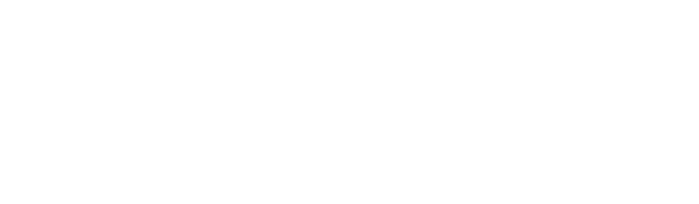
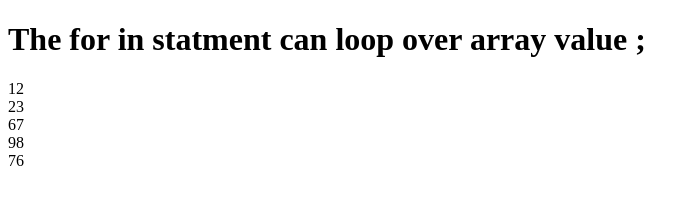
Before and after one commit to farhanshaikh0009/shaikh, a plain HTML site: page loops prectice.html in a window 1280 px wide. Shown: the whole page, without its empty margins (0-699 px from the left). Drawn offline with Linux system fonts and the light colour scheme.

Commit message:
forr in loops started

```diff
--- a/loops prectice.html
+++ b/loops prectice.html
@@ -6,6 +6,111 @@
     <title>Loops Prectice</title>
 </head>
 <body>
+    <!-- <h1>Java Script for Loops</h1>
+    <p id="demo"></p>
+
+    <script>
+        const cars = ["BMW", "Volvo", "Saad", "Ford", "Audi",];
+
+        let text = "" ;
+        for (let i = 0; i< cars.length; i++) {
+            text += cars[i] + "<br>";
+        };
+        document.getElementById("demo").innerHTML = text;
+    </script> -->
+
+
+<!-- <h1>Java Script for Loops</h1>
+<p id="demo"></p>
+
+<script>
+    let text = "" ;
+    for (let i = 0; i < 5; i++) {
+        text +="This number is " + i + "<br>";
+    };
+    document.getElementById("demo").innerHTML = text;
+</script> -->
+
+
+<!-- <h1>Java Script for Loops</h1>
+<p id="demo"></p>
+
+<script>
+    const cars = ["BMW", "Volvo", "Saad", "Ford", "Audi",];
+    let i, len, text ;
+    for(i = 0, len = cars.length, text = " ";
+    i< len; i++ ) {
+        text += cars[i] + "<br>";
+    };
+    document.getElementById("demo").innerHTML = text
+</script> -->
+
+<!-- <h1>Java Script for Loops</h1>
+<p id="demo"></p>
+
+<script>
+    const cars = ["BMW", "Volvo", "Saad", "Ford", "Audi",];
+    let i = 2 ;
+    let len = cars.length ;
+    let text = " ";
+
+    for (; i < len ; i++) {
+        text += cars [i] + "<br>"
+    }
+    document.getElementById("demo").innerHTML = text ;
+
+</script> -->
+
+
+<!-- <h1>Java Script for Loops</h1>
+<p id="demo"></p>
+
+<script>
+    const cars = ["BMW", "Volvo", "Saad", "Ford", "Audi",];
+    let i = 0 ;
+    let len = cars.length ;
+    let text = " ";
+
+    for (; i < len ;) {
+        text += cars [i] + "<br>" ;
+        i++ ;
+    }
+    document.getElementById("demo").innerHTML = text ;
+
+</script> -->
+
+<!-- Now start For In Loops -->
+<!--
+<h1>JS Foor In loops</h1>
+<p id="demo"></p>
+
+<script>
+    const persone = {fname: "Farhan", lname: "Shaikh", age: 21 };
+
+    let text = " " ;
+    for (let x in persone) {
+        text += persone[x] + " " ;
+    }
+    document.getElementById("demo").innerHTML = text ;
+</script> -->
+
+<h1>The for in statment can loop over array value ;</h1>
+<p id="demo"></p>
+
+<script>
+    const numbers = [12, 23, 67, 98, 76];
+
+    let text = " ";
+    for (let X in numbers) {
+    text += numbers[X] + "<br>" ;
+    }
+    document.getElementById("demo").innerHTML = text ;
+</script>
+
+
+
+
+
 
 </body>
 </html>
```
